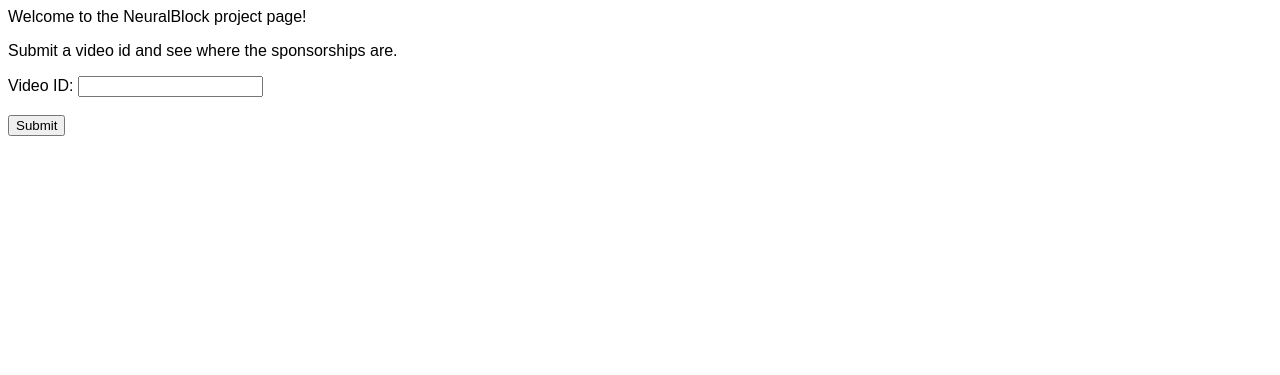
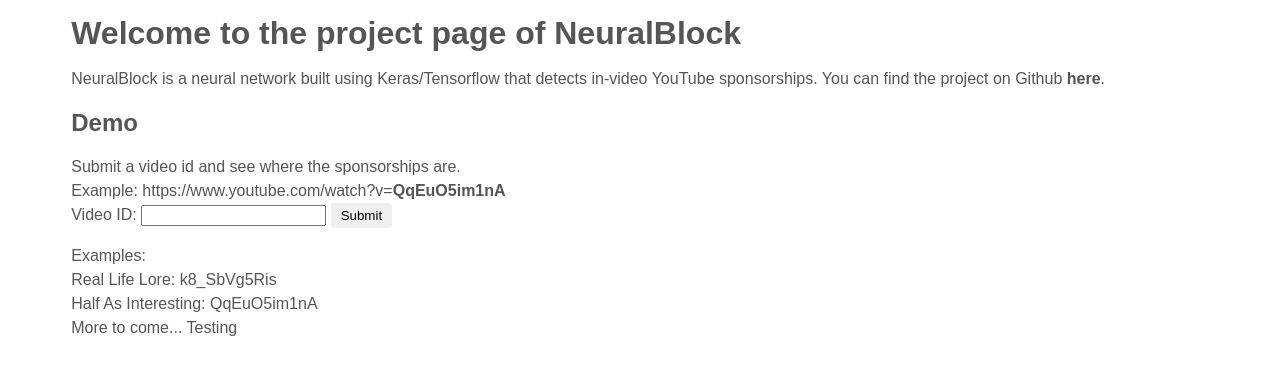
Before and after one commit to andrewzlee/NeuralBlock, a Flask app: page / in a window 1280 px wide. Shown: the top 375 px of the page. Run offline with Flask 2, Linux system fonts and the light colour scheme; parts of the project's set-up code (start-up, migrations or seed data) failed here and were passed over.

Commit message:
Frontend improvements

```diff
--- a/app/static/css/main.css
+++ b/app/static/css/main.css
@@ -1,3 +1,32 @@
 body {
 	font-family: sans-serif;
+	color:#555555;
+	line-height: 1.5em;
 }
+
+a {
+	text-decoration: none;
+	color: #555555;
+	font-weight: bold;
+}
+
+a:hover {
+	color:red;
+}
+
+.container{
+	width: 90%;
+	margin: auto;
+}
+
+.button {
+	padding: 5px 10px;
+	border: none;
+	border-radius: 3px;
+	font-size: 16;
+}
+
+.button:hover {
+	background:red;
+	color:white;
+}
--- a/app/templates/index.html
+++ b/app/templates/index.html
@@ -1,23 +1,36 @@
-<!doctype html>
+<!DOCTYPE html>
 
 <html lang="en">
 <head>
 	<meta charset="utf-8">
 	<link rel="stylesheet" href="{{ url_for('static', filename='css/main.css') }}">
 	<title>NeuralBlock</title>
-	Welcome to the NeuralBlock project page!
 </head>
 
 <body>
+	<div class="container">
+		<h1>Welcome to the project page of NeuralBlock</h1>
 		<p>
-	Submit a video id and see where the sponsorships are.
+			NeuralBlock is a neural network built using Keras/Tensorflow that detects in-video YouTube sponsorships. You can find the project on Github <a href="https://github.com/andrewzlee/NeuralBlock" target="_blank">here</a>.
 		</p>
 		<p>
-	<form action="{{ url_for('predict') }}" method="post">
+			<h2>Demo</h2>
+			Submit a video id and see where the sponsorships are. <br>
+			Example: https://www.youtube.com/watch?v=<strong>QqEuO5im1nA</strong>
+			<form action="{{ url_for('predict') }}" method="POST">
+				<div>
 					<label for="vid">Video ID:</label>
-		<input type="text" id="vid" name="vid"><br><br>
-		<input type="submit" value="Submit">
+					<input type="text" name="vid">
+					<input class="button" type="submit" value="Submit">
+				</div>
 			</form>
 		</p>
+		<p>
+			Examples:<br>
+			Real Life Lore: k8_SbVg5Ris<br>
+			Half As Interesting: QqEuO5im1nA <br>
+			More to come... Testing
+		</p>
+	</div>
 </body>
 </html>
```
Also changed, not shown: app/templates/predict.html (+9 -4 lines). Lines whose indentation alone changed are shown as unchanged.
